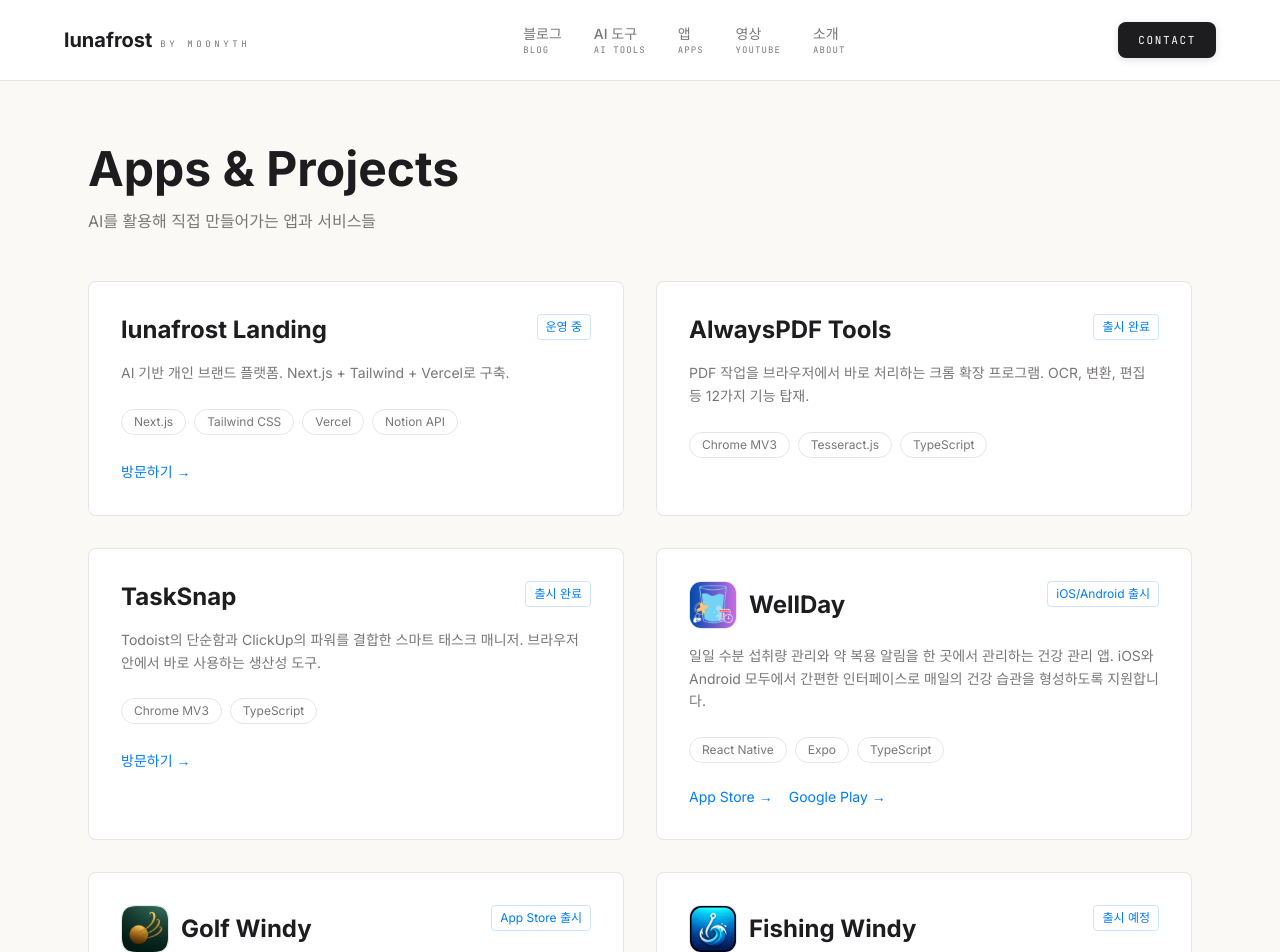
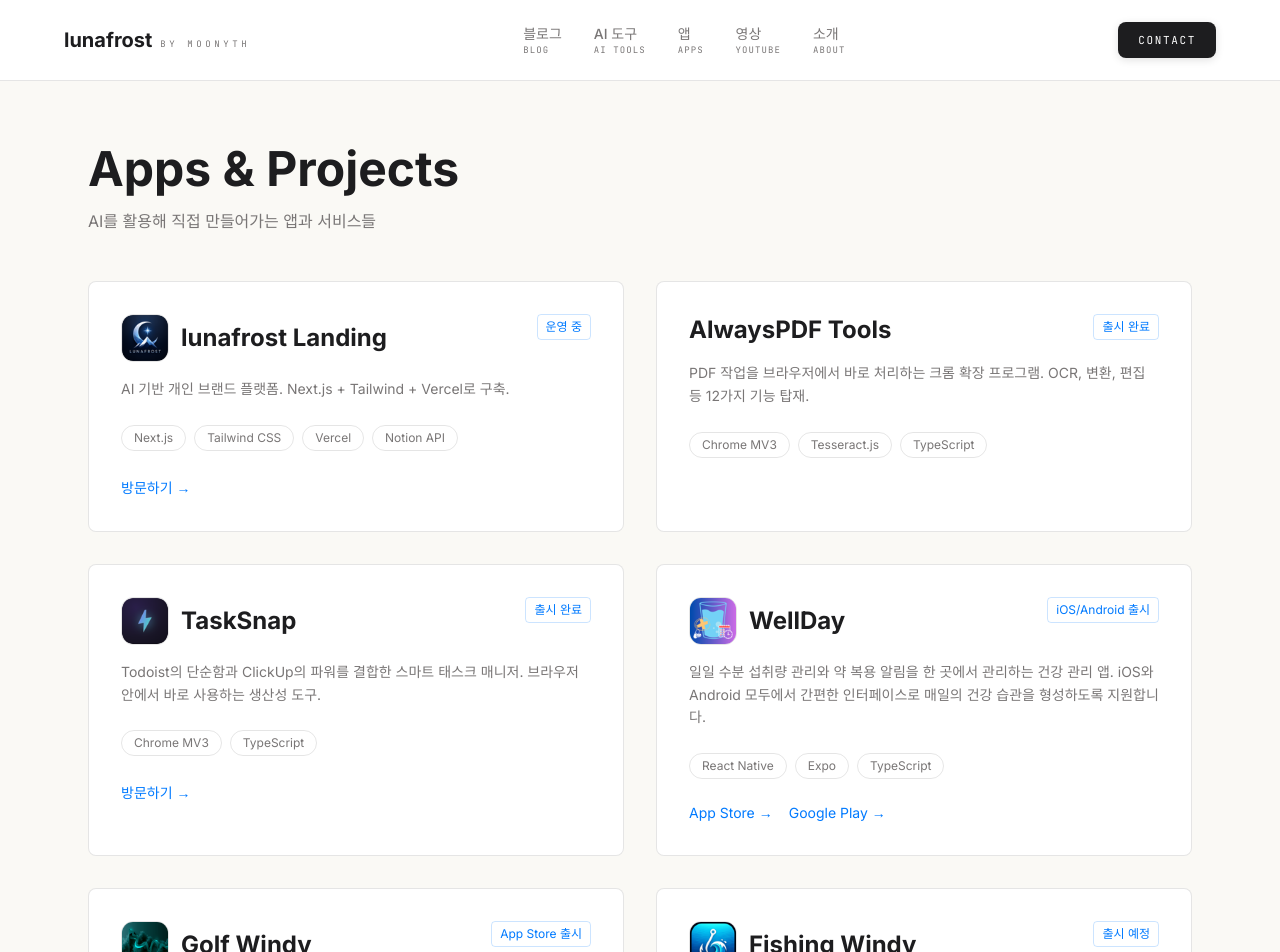
Before and after one commit to Jaden-CHI/lunafrost-landing, a Next.js app: page /apps in a window 1280 px wide. Shown: the top 952 px of the page. Built offline with nearby package versions, Linux system fonts and the light colour scheme.

Commit message:
Add app icons to all projects in apps page

```diff
--- a/app/apps/page.tsx
+++ b/app/apps/page.tsx
@@ -15,6 +15,7 @@
     tech: ["Next.js", "Tailwind CSS", "Vercel", "Notion API"],
     status: "운영 중",
     link: "https://moonyth.app",
+    icon: "/lunafrost-icon-64.png",
   },
   {
     title: "AlwaysPDF Tools",
@@ -29,6 +30,7 @@
     tech: ["Chrome MV3", "TypeScript"],
     status: "출시 완료",
     link: "https://chromewebstore.google.com/detail/TaskSnap/ipdbelmbiebiejclgnpnphbcbmhijogn",
+    icon: "/tasksnap-icon-64.png",
   },
   {
     title: "WellDay",
@@ -39,7 +41,7 @@
       { name: "App Store", url: "https://apps.apple.com/kr/app/wellday/id6748712466" },
       { name: "Google Play", url: "https://play.google.com/store/apps/details?id=com.moonyth.DailyCareApp" }
     ],
-    icon: "/wellday-icon-256.png",
+    icon: "/wellday-icon-64.png",
   },
   {
     title: "Golf Windy",
@@ -47,7 +49,7 @@
     tech: ["Flutter", "Firebase", "Kakao Map API"],
     status: "App Store 출시",
     link: "https://apps.apple.com/kr/app/golf-windy/id6776418580",
-    icon: "/golfwindy-icon-256.png",
+    icon: "/golfwindy-icon-64.png",
   },
   {
     title: "Fishing Windy",
```
Also changed, not shown: public/lunafrost-icon-64.png (added), public/tasksnap-icon-64.png (added).
